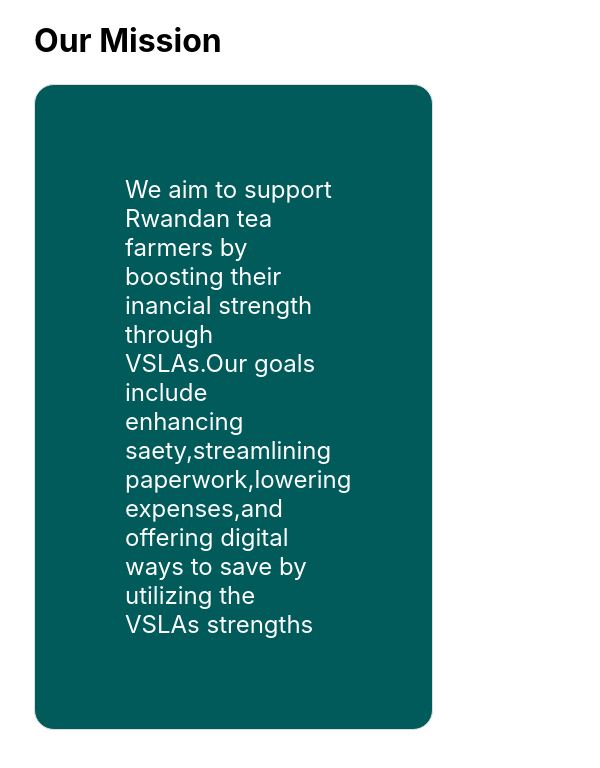
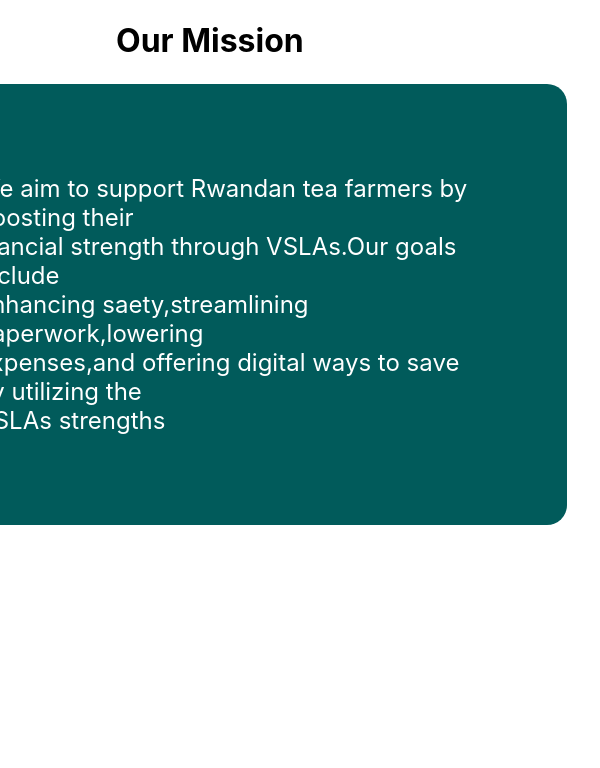
Before and after one commit to akirachix/Samaa-Informational, a React (Create React App) app in the folder econtrust/: page / in a window 600 px wide. Shown: the top 768 px of the page. Built offline with nearby package versions, Linux system fonts and the light colour scheme.

Commit message:
made changes

```diff
--- a/econtrust/src/mission/index.css
+++ b/econtrust/src/mission/index.css
@@ -335,3 +335,38 @@
      }
 
 }
+
+@media (min-width:375px) and (max-width: 667px){
+
+
+ .textpara{
+    border: 1px ;
+    padding: 70px;
+    margin-left: 17%;
+    max-width: 200px;
+    transition: box-shadow 0.3s ease;
+    background-color: #015B5B;
+    color: white;
+    font-size: 24px;
+
+ }
+
+
+}
+
+
+@media (min-width:600px) and (max-width: 1024px){
+    .textpara{
+        border: 1px ;
+        padding: 90px;
+        margin-left: -9%;
+        max-width: 500px;
+
+
+     }
+
+     .mission-text{
+        margin-left: 170px;
+     }
+
+}
```
